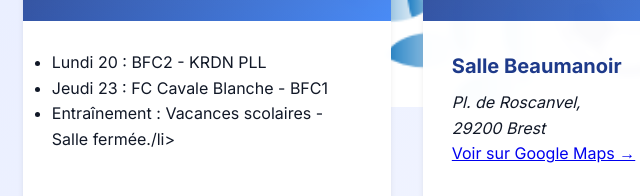
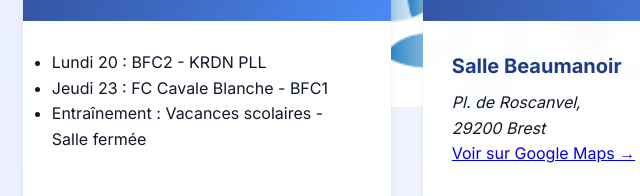
Before and after one commit to BFC-Brest/futsal, a plain HTML site: page index.html in a window 1280 px wide. Shown: the part 1226-1422 px from the top of the page, 33-673 px from the left. Drawn offline with nearby package versions, Linux system fonts and the light colour scheme; no server answers.

Commit message:
Update index.html

```diff
--- a/index.html
+++ b/index.html
@@ -306,7 +306,7 @@
         <ul>
           <li>Lundi 20 : BFC2 - KRDN PLL</li>
           <li>Jeudi 23 : FC Cavale Blanche - BFC1 </li>
-          <li>Entraînement : Vacances scolaires - Salle fermée./li>
+          <li>Entraînement : Vacances scolaires - Salle fermée </li>
         </ul>
       </div>
     </div>
```
